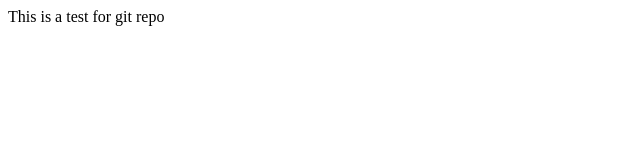
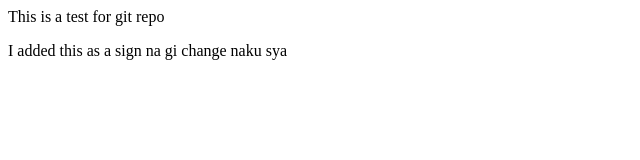
Before and after one commit to generyand/test-repo, a plain HTML site: page index.html in a window 1280 px wide. Shown: the whole page, without its empty margins (0-640 px from the left). Drawn offline with Linux system fonts and the light colour scheme.

Commit message:
Added an update

```diff
--- a/index.html
+++ b/index.html
@@ -7,5 +7,6 @@
 </head>
 <body>
     <div>This is a test for git repo</div>
+    <p>I added this as a sign na gi change naku sya</p>
 </body>
 </html>
```
